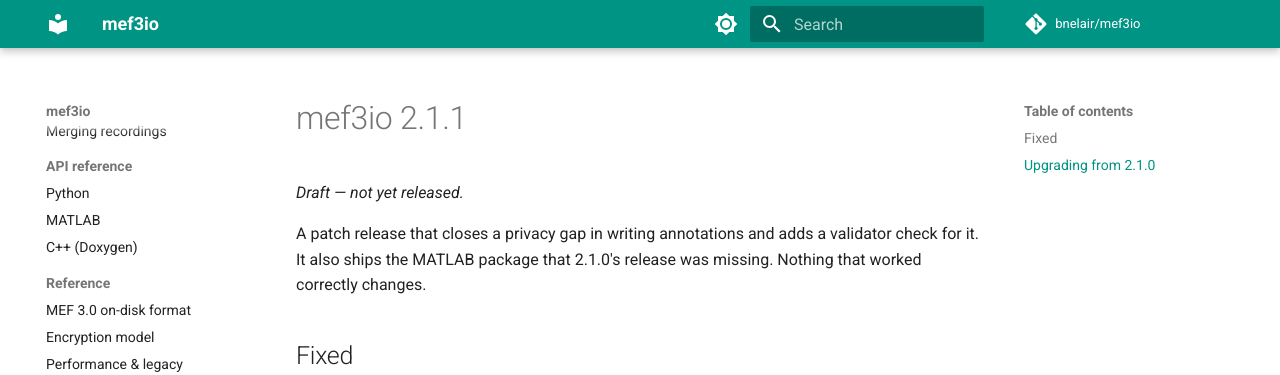
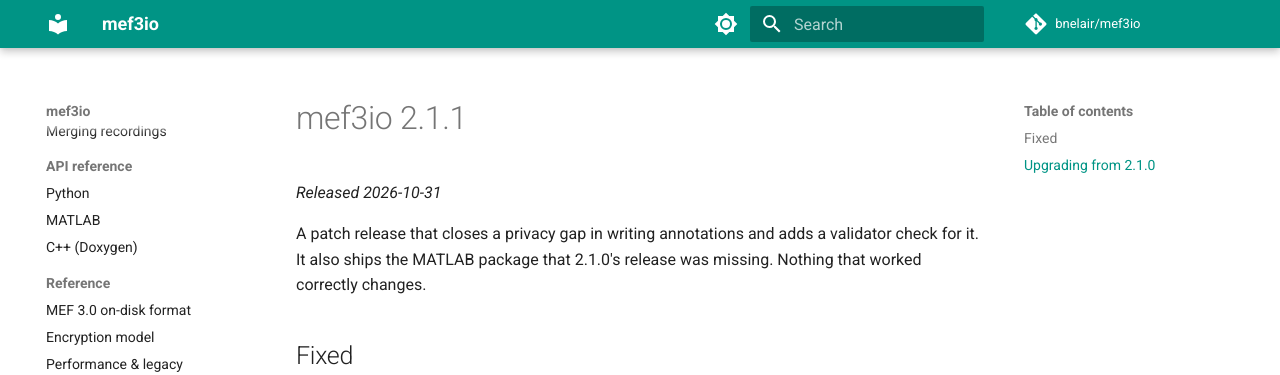
Before and after one commit to bnelair/mef3io, an MkDocs documentation site: the page built from docs/release_notes/2.1.1.md, in a window 1280 px wide and 1173 px high. Shown: the top 375 px of the window. Built offline with MkDocs 1.6.1 and Material for MkDocs 9.7.7, drawn with Linux system fonts in a browser that asks for light colours; comment, search, counter and statistics services are not loaded.

Commit message:
Release notes: mark 2.1.1 as released
Co-Authored-By: Claude Opus 5.5 <noreply@anthropic.com>
Claude-Session: https://claude.ai/code/session_01PWYBRHqzczzUfo99eFKLmQ

```diff
--- a/docs/release_notes/2.1.1.md
+++ b/docs/release_notes/2.1.1.md
@@ -1,6 +1,6 @@
 # mef3io 2.1.1
 
-*Draft — not yet released.*
+*Released 2026-10-31*
 
 A patch release that closes a privacy gap in writing annotations and adds a
 validator check for it. It also ships the MATLAB package that 2.1.0's release
```
